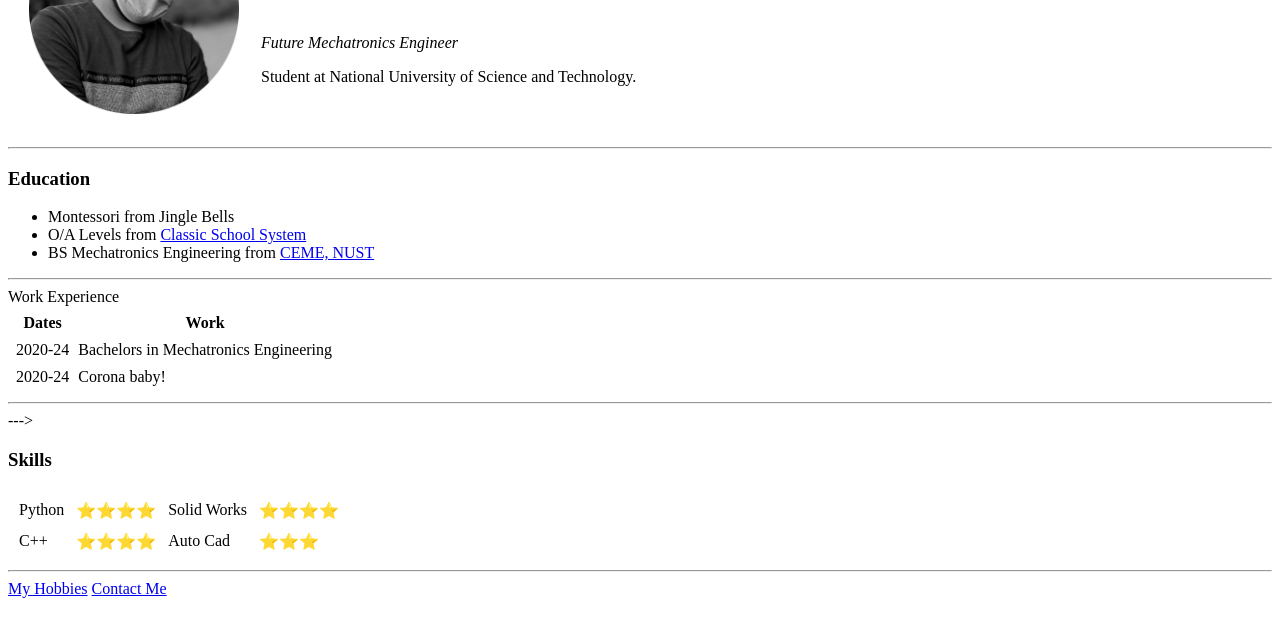
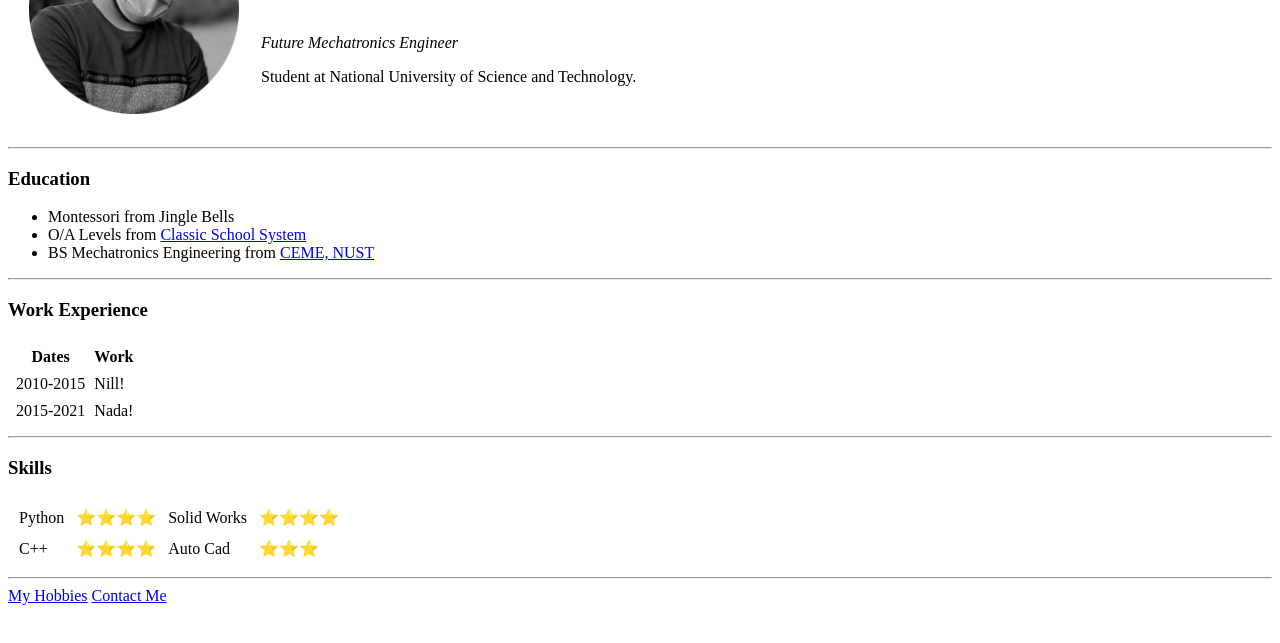
Before and after one commit to aliarif1/cv, a plain HTML site: page index.html in a window 1280 px wide. Shown: the part 125-768 px from the top of the page. Drawn offline with Linux system fonts and the light colour scheme.

Commit message:
Update index.html

```diff
--- a/index.html
+++ b/index.html
@@ -25,7 +25,6 @@
             <li>BS Mechatronics Engineering from <a href="https://ceme.nust.edu.pk/departments/department-of-mechatronics-engineering/">CEME, NUST</a></li>
         </ul>
         <hr>
-        <! ---
         <h3>Work Experience</h3>
         <table cellspacing='7'>
             <thead>
@@ -36,17 +35,16 @@
             </thead>
             <tbody>
                 <tr>
-                    <td>2020-24</td>
-                    <td>Bachelors in Mechatronics Engineering</td>
+                    <td>2010-2015</td>
+                    <td>Nill!</td>
                 </tr>
                 <tr>
-                    <td>2020-24</td>
-                    <td>Corona baby!</td>
+                    <td>2015-2021</td>
+                    <td>Nada!</td>
                 </tr>
             </tbody>
         </table>
         <hr>
-        --->
         <h3>Skills</h3>
         <table cellspacing='10'>
             <tr>
```
